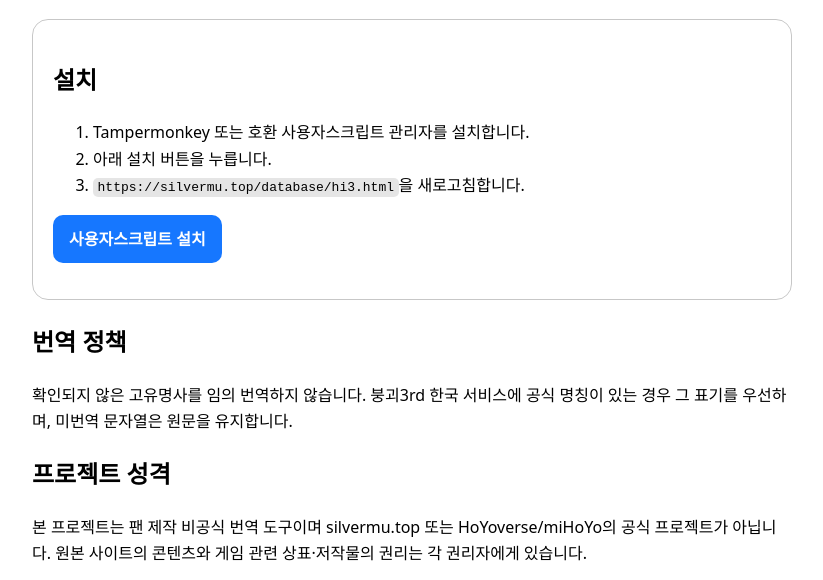
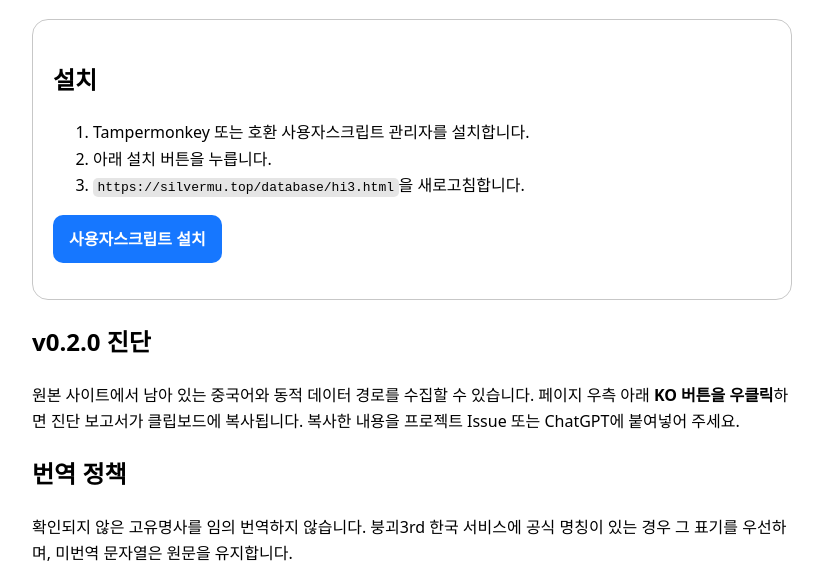
Before and after one commit to legendrlabs/hi3-silvermu-ko, a website: page docs/index.html in a window 1280 px wide. Shown: the part 185-765 px from the top of the page, without its empty margins (228-1051 px from the left). Drawn offline with Linux system fonts and the light colour scheme.

Commit message:
Document v0.2.0 diagnostics on Pages

```diff
--- a/docs/index.html
+++ b/docs/index.html
@@ -29,6 +29,9 @@
     <p><a class="button" href="./hi3-ko.user.js">사용자스크립트 설치</a></p>
   </div>
 
+  <h2>v0.2.0 진단</h2>
+  <p>원본 사이트에서 남아 있는 중국어와 동적 데이터 경로를 수집할 수 있습니다. 페이지 우측 아래 <strong>KO 버튼을 우클릭</strong>하면 진단 보고서가 클립보드에 복사됩니다. 복사한 내용을 프로젝트 Issue 또는 ChatGPT에 붙여넣어 주세요.</p>
+
   <h2>번역 정책</h2>
   <p>확인되지 않은 고유명사를 임의 번역하지 않습니다. 붕괴3rd 한국 서비스에 공식 명칭이 있는 경우 그 표기를 우선하며, 미번역 문자열은 원문을 유지합니다.</p>
 
```
